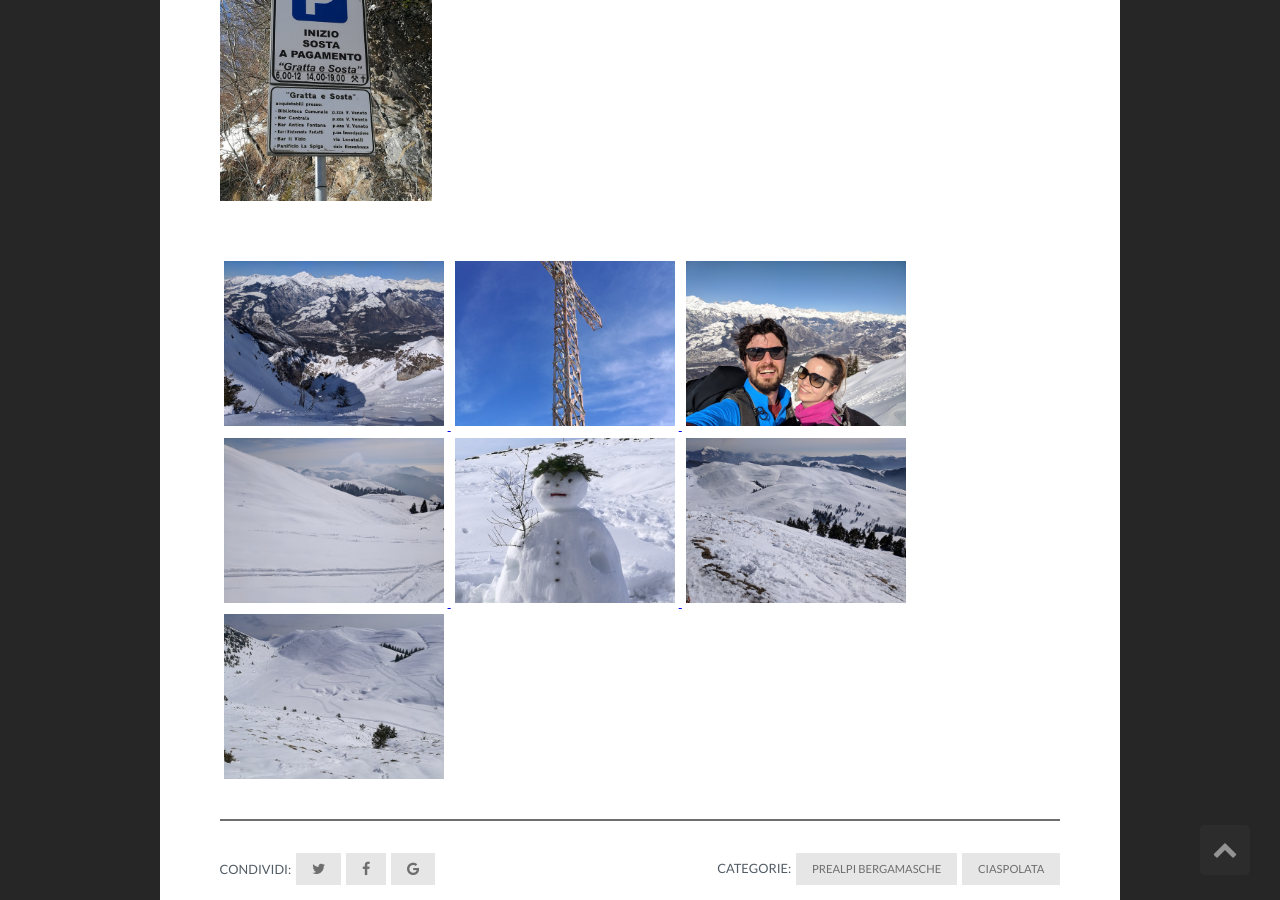
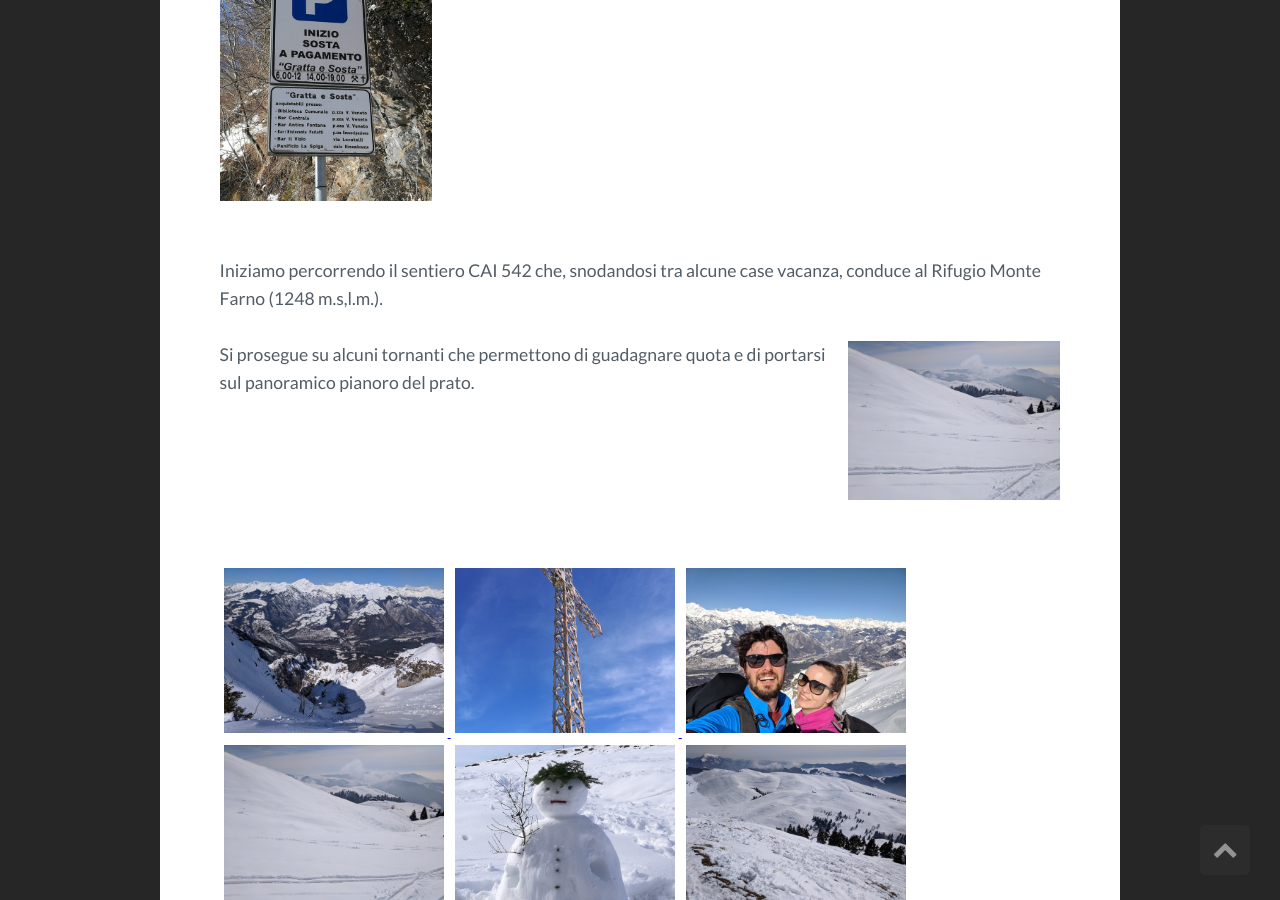
Before and after one commit to RCasatta/mirimonti, a Jekyll site: the page built from _posts/2018-03-04-formico.md, in a window 1280 px wide and 900 px high, scrolled down 1132 px. Built offline with Jekyll 4.4.1, drawn with Linux system fonts in a browser that asks for light colours; comment, search, counter and statistics services are not loaded.

Commit message:
Aggiornata descrizione Pizzo Formico

```diff
--- a/_posts/2018-03-04-formico.md
+++ b/_posts/2018-03-04-formico.md
@@ -17,6 +17,12 @@ parking:
 Se non siete state attenti, quando vedete questo cartello è troppo tardi! Dovete tornare in paese per fare il gratta e sosta...
 {% include photo_end.html %}
 
+Iniziamo percorrendo il sentiero CAI 542 che, snodandosi tra alcune case vacanza, conduce al Rifugio Monte Farno (1248 m.s,l.m.).
+
+{% include photo.html content="Panorama.jpg" position="right" %}
+Si prosegue su alcuni tornanti che permettono di guadagnare quota e di portarsi sul panoramico pianoro del prato.
+{% include photo_end.html %}
+
 
 <div>
 {% include photo.html content="Bellissima_vista.jpg" position="inline" %}
```
